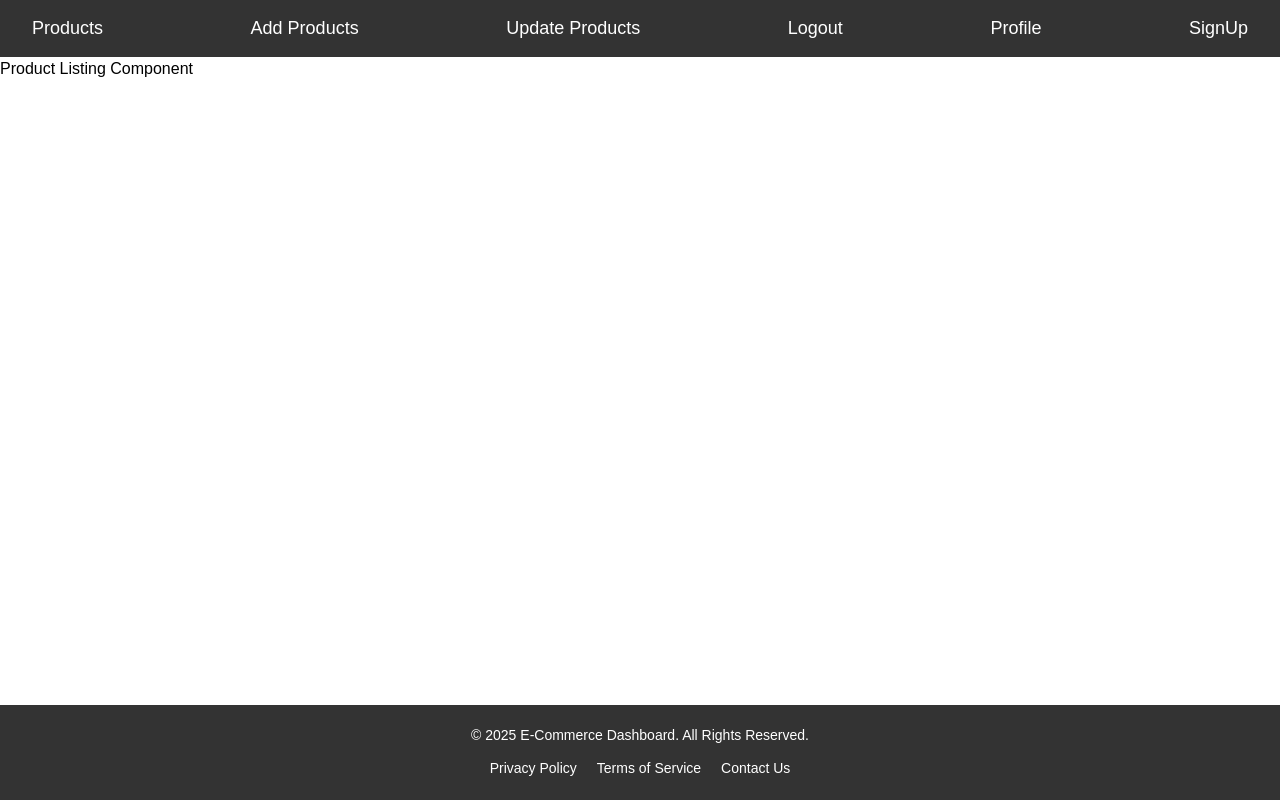
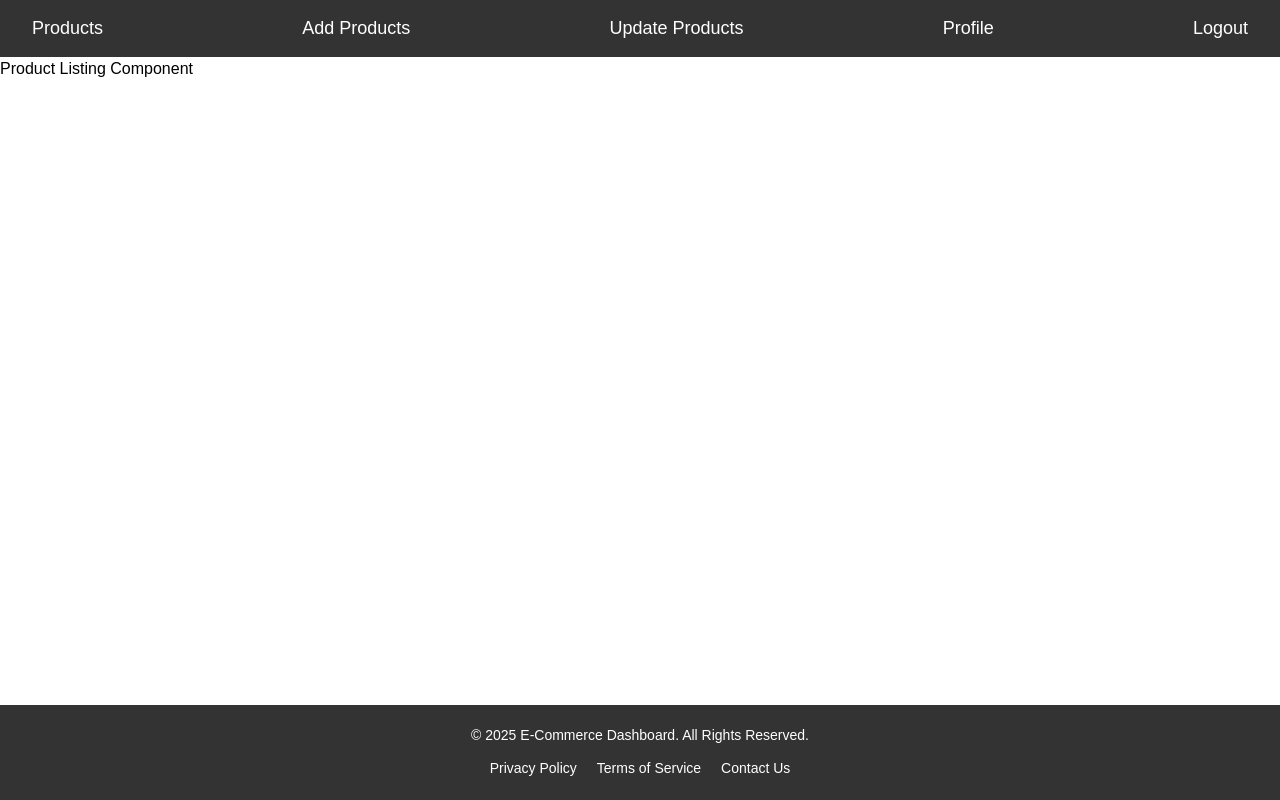
Before and after one commit to darshansalian53/e-dashboard, a React (Vite) app in the folder frontend/: page / in a window 1280 px wide. Built offline with nearby package versions, Linux system fonts and the light colour scheme; sample sign-in values are in the browser's storage.

Commit message:
signup auth

```diff
--- a/frontend/src/App.jsx
+++ b/frontend/src/App.jsx
@@ -1,9 +1,9 @@
-
 import './App.css';
 import Nav from './Components/Navbar/Nav'
 import { BrowserRouter, Route, Routes } from 'react-router-dom';
 import Footer from './Components/Footer/Footer';
 import SignUp from './Components/SignUp/SignUp';
+import PrivateComponent from './Components/PrivateComponent';
 
 function App() {
 
@@ -13,11 +13,15 @@ function App() {
       <BrowserRouter>
         <Nav />
         <Routes>
+
+          <Route element={<PrivateComponent />}>
           <Route path="/" element={<h1>Product Listing Component</h1>}/>
           <Route path="/add" element={<h1>Add Listing Component</h1>}/>
           <Route path="/update" element={<h1>Update Listing Component</h1>}/>
           <Route path="/logout" element={<h1>Logout Component</h1>}/>
           <Route path="/profile" element={<h1>Profile Component</h1>}/>
+          </Route>
+
           <Route path="/signup" element={<SignUp/>}/>
         </Routes>
       </BrowserRouter>
--- a/frontend/src/Components/Navbar/Nav.jsx
+++ b/frontend/src/Components/Navbar/Nav.jsx
@@ -1,17 +1,24 @@
 import React from 'react';
-import { Link } from 'react-router-dom';
+import { Link, useNavigate} from 'react-router-dom';
 import './Nav.css';
 
 const Nav = () => {
+    const auth= localStorage.getItem('user');
+    const navigate = useNavigate
+    const logout =()=>{
+        localStorage.clear();
+        navigate('/signup');
+    }
+
     return (
         <div>
             <ul className="nav-ul">
                 <li><Link to="/">Products</Link></li>
                 <li><Link to="/add">Add Products</Link></li>
                 <li><Link to="/update">Update Products</Link></li>
-                <li><Link to="/logout">Logout</Link></li>
+
                 <li><Link to="/profile">Profile</Link></li>
-                <li><Link to="/signup">SignUp</Link></li>
+                <li>{ auth ?<Link onClick={logout} to="/signup">Logout</Link>:<Link to="/signup">SignUp</Link>}</li>
             </ul>
         </div>
 
--- /dev/null
+++ b/frontend/src/Components/PrivateComponent.jsx
@@ -0,0 +1,9 @@
+import React from "react";
+import { Navigate, Outlet } from "react-router-dom";
+
+const PrivateComponent=()=>{
+    const auth= localStorage.getItem('user');
+    return auth?<Outlet />:<Navigate to="/signup" />
+}
+
+export default PrivateComponent
--- a/frontend/src/Components/SignUp/SignUp.jsx
+++ b/frontend/src/Components/SignUp/SignUp.jsx
@@ -1,4 +1,5 @@
-import React, { useState } from "react";
+
+import React, { useState , useEffect} from "react";
 import {useNavigate} from 'react-router-dom';
 import './SignUp.css';
 
@@ -7,6 +8,15 @@ const SignUp = () => {
     const [email, setEmail] = useState("");
     const [password, setPassword] = useState("");
     const navigate = useNavigate();
+
+
+    useEffect(()=>{
+        const auth= localStorage.getItem('user');
+        if(auth)
+        {
+            navigate('/')
+        }
+    })
 
     const collectData = async () => {
         console.warn(name, email, password)
```
